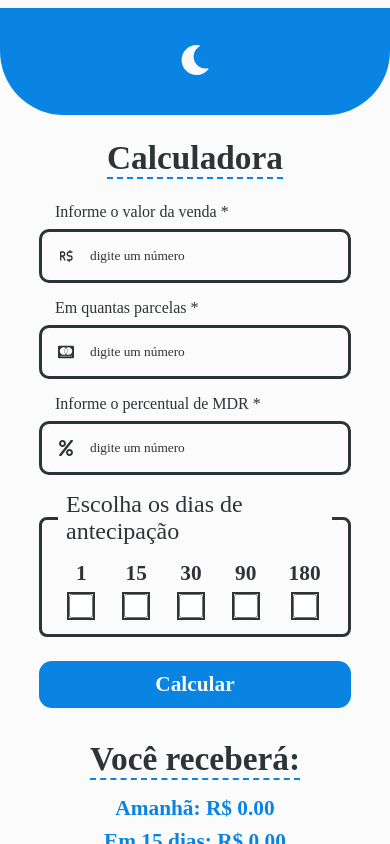
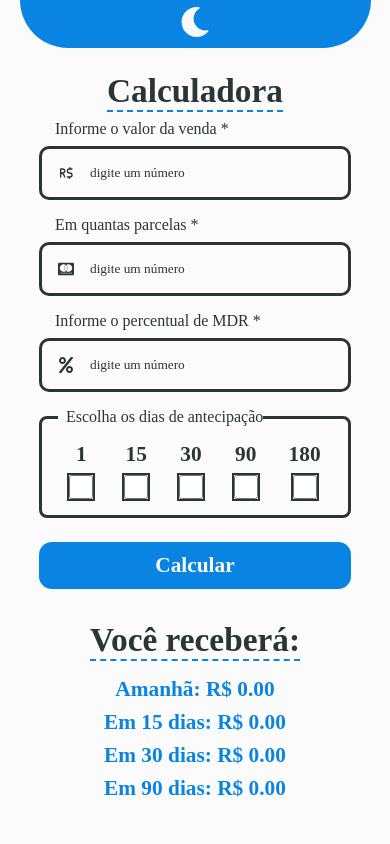
Before and after one commit to thdev-matheus/frontend-antecipation-calculator, a React (Create React App) app: page / in a window 390 px wide. Both pictures are taken after a click on the button "Calcular". Built offline with nearby package versions, Linux system fonts and the light colour scheme.

Commit message:
feat: style responsive  main page

```diff
--- a/src/components/Form/styles.ts
+++ b/src/components/Form/styles.ts
@@ -39,6 +39,10 @@ export const Container = styled.form`
       font-size: 20pt;
     }
   }
+
+  @media (min-width: 1000px) {
+    width: 45%;
+  }
 `;
 
 export const BoxChecks = styled.fieldset`
@@ -61,7 +65,7 @@ export const BoxChecks = styled.fieldset`
     color: ${(props) => props.theme.secondary};
   }
 
-  @media screen {
+  @media (min-width: 767px) {
     & > legend {
       font-size: 18pt;
     }
--- a/src/components/Result/styles.ts
+++ b/src/components/Result/styles.ts
@@ -2,7 +2,6 @@ import styled from "styled-components";
 
 export const Container = styled.section`
   width: 100vw;
-  height: 5rem;
 
   display: flex;
   flex-direction: column;
@@ -10,6 +9,10 @@ export const Container = styled.section`
   gap: 1rem;
 
   margin-bottom: 2rem;
+
+  @media (min-width: 1000px) {
+    width: 45%;
+  }
 `;
 
 export const BoxTitle = styled.div`
--- a/src/pages/MainPage/index.tsx
+++ b/src/pages/MainPage/index.tsx
@@ -9,18 +9,18 @@ export const Main = () => {
     <Container>
       <Header />
       <h1>Calculadora</h1>
-      <div>
+      <section>
         <Form />
         <Result />
-      </div>
-      {/* <Footer>
+      </section>
+      <Footer>
         <h3>Botões de erros</h3>
         <BoxErrorButtons>
           <Button text="Timeout" />
           <Button text="I. S. Error" />
           <Button text="Not fount" />
         </BoxErrorButtons>
-      </Footer> */}
+      </Footer>
     </Container>
   );
 };
--- a/src/pages/MainPage/styles.ts
+++ b/src/pages/MainPage/styles.ts
@@ -7,9 +7,10 @@ export const Container = styled.section`
   display: flex;
   flex-direction: column;
   align-items: center;
-  gap: 1rem;
+  justify-content: flex-start;
+  gap: 0.5rem;
 
-  overflow: auto;
+  overflow: hidden auto;
 
   background-color: ${(props) => props.theme.primary};
 
@@ -18,10 +19,12 @@ export const Container = styled.section`
 
     border-bottom: 2px dashed ${(props) => props.theme.darkBlue};
 
+    margin-top: 1rem;
+
     color: ${(props) => props.theme.secondary};
   }
 
-  & > div {
+  & > section {
     width: 100vw;
     height: 100vh;
 
@@ -29,11 +32,15 @@ export const Container = styled.section`
     flex-direction: column;
     align-items: center;
     gap: 1rem;
-
-    margin: 0.5rem;
   }
 
   @media (min-width: 1000px) {
+    & > section {
+      flex-direction: row;
+      justify-content: center;
+
+      align-items: flex-start;
+    }
   }
 `;
 
@@ -45,12 +52,24 @@ export const Footer = styled.footer`
   flex-direction: column;
   align-items: center;
 
+  margin: 3rem 0;
+
   & > h3 {
     font-size: 25pt;
 
     border-bottom: 2px dashed ${(props) => props.theme.darkBlue};
 
+    margin-bottom: 2rem;
+
     color: ${(props) => props.theme.secondary};
+  }
+
+  @media (min-width: 1000px) {
+    margin-top: 2rem;
+
+    & > h3 {
+      margin-bottom: 2rem;
+    }
   }
 `;
 
@@ -60,7 +79,7 @@ export const BoxErrorButtons = styled.div`
   display: flex;
   justify-content: space-around;
 
-  margin-bottom: 1rem;
+  padding-bottom: 1rem;
 
   & > h3 {
     margin-top: 2rem;
@@ -88,6 +107,7 @@ export const BoxErrorButtons = styled.div`
   }
 
   @media (min-width: 767px) {
+    padding-bottom: 3rem;
     & > button {
       padding: 1rem;
 
--- a/src/styles/global.ts
+++ b/src/styles/global.ts
@@ -17,5 +17,11 @@ export const GlobalStyle = createGlobalStyle`
     body {
         width: 100vw;
         height: 100vh;
+
+        display: flex;
+        flex-direction: column;
+        align-items: center;
+
+        overflow: hidden auto;
     }
 `;
```
